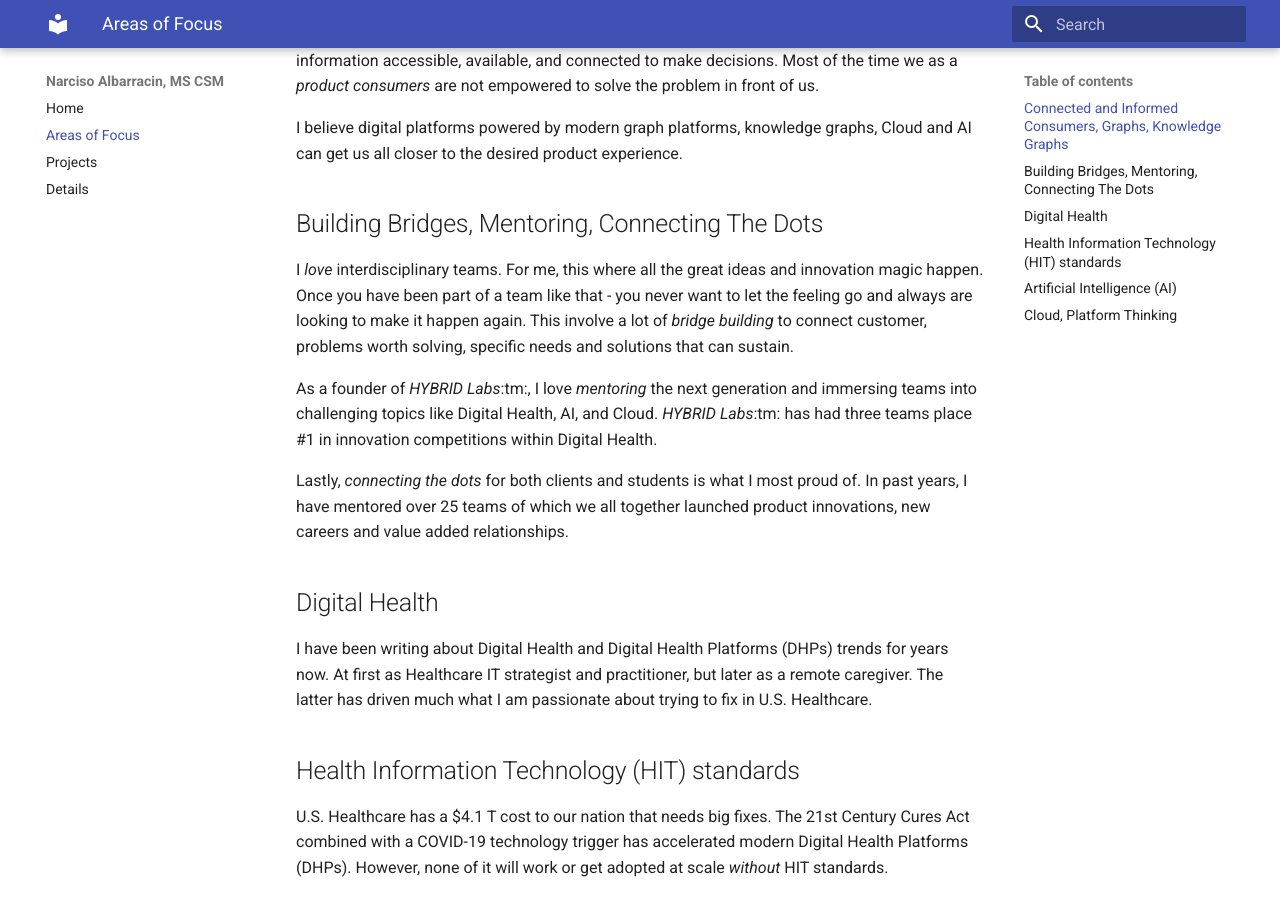
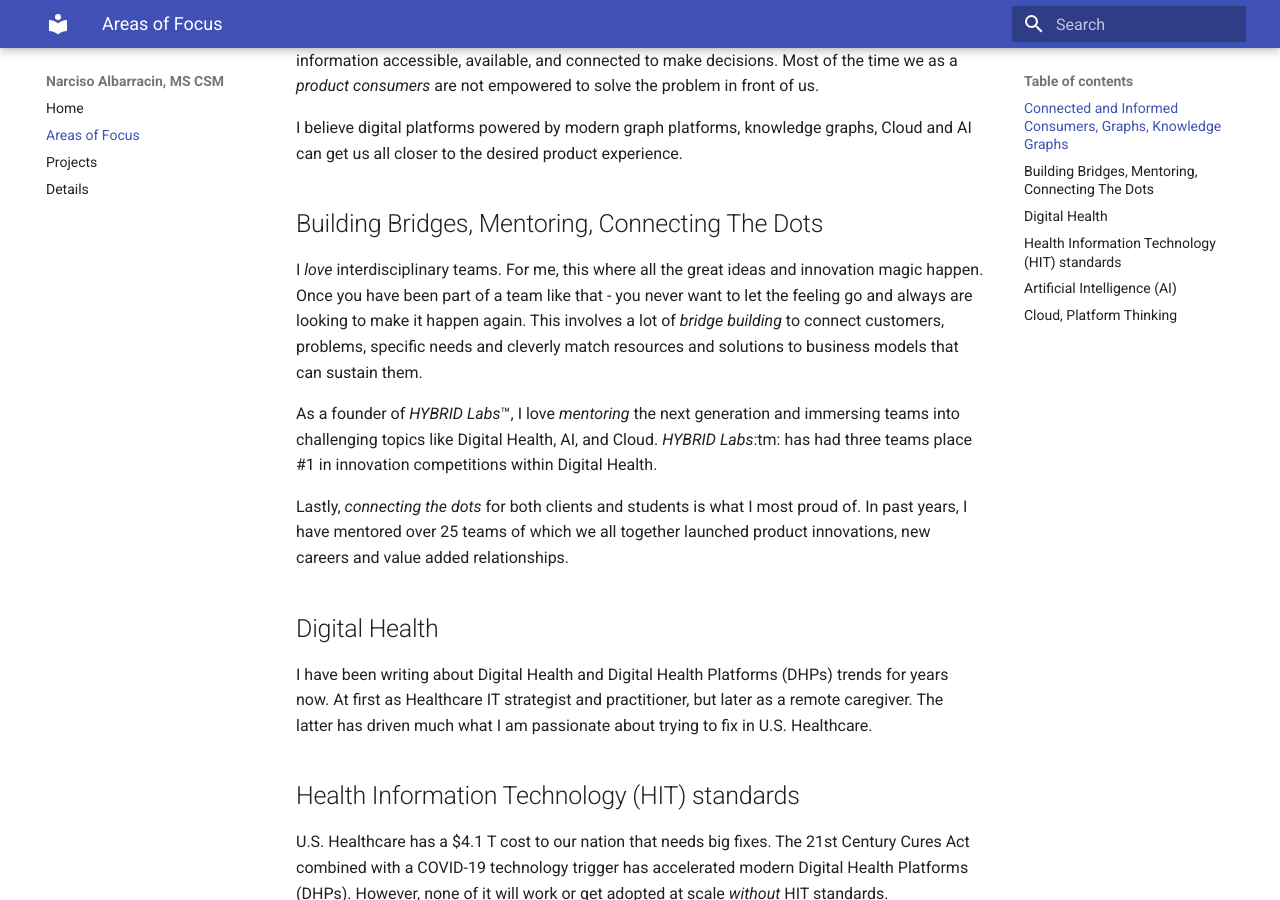
Before and after one commit to nalbarr/portfolio, an MkDocs documentation site: the page built from docs/areas.md, in a window 1280 px wide and 900 px high, scrolled down 485 px. Built offline with MkDocs 1.6.1 and Material for MkDocs 9.7.7, drawn with Linux system fonts in a browser that asks for light colours.

Commit message:
Update areas.md

```diff
--- a/docs/areas.md
+++ b/docs/areas.md
@@ -14,9 +14,9 @@ As a remote caregiver of the U.S.  Healthcare system, *I ask myself* - we often
 I believe digital platforms powered by modern graph platforms, knowledge graphs, Cloud and AI can get us all closer to the desired product experience.
 
 ## Building Bridges, Mentoring, Connecting The Dots
-I *love* interdisciplinary teams.  For me, this where all the great ideas and innovation magic happen.  Once you have been part of a team like that - you never want to let the feeling go and always are looking to make it happen again.  This involve a lot of *bridge building* to connect customer, problems worth solving, specific needs and solutions that can sustain.
+I *love* interdisciplinary teams.  For me, this where all the great ideas and innovation magic happen.  Once you have been part of a team like that - you never want to let the feeling go and always are looking to make it happen again.  This involves a lot of *bridge building* to connect customers, problems, specific needs and cleverly match resources and solutions to business models that can sustain them.
 
-As a founder of *HYBRID Labs*:tm:, I love *mentoring* the next generation and immersing teams into challenging topics like Digital Health, AI, and Cloud.  *HYBRID Labs*:tm: has had three teams place #1 in innovation competitions within Digital Health.
+As a founder of *HYBRID Labs*&trade;, I love *mentoring* the next generation and immersing teams into challenging topics like Digital Health, AI, and Cloud.  *HYBRID Labs*:tm: has had three teams place #1 in innovation competitions within Digital Health.
 
 Lastly, *connecting the dots* for both clients and students is what I most proud of.  In past years, I have mentored over 25 teams of which we all together launched product innovations, new careers and value added relationships.
 
```
